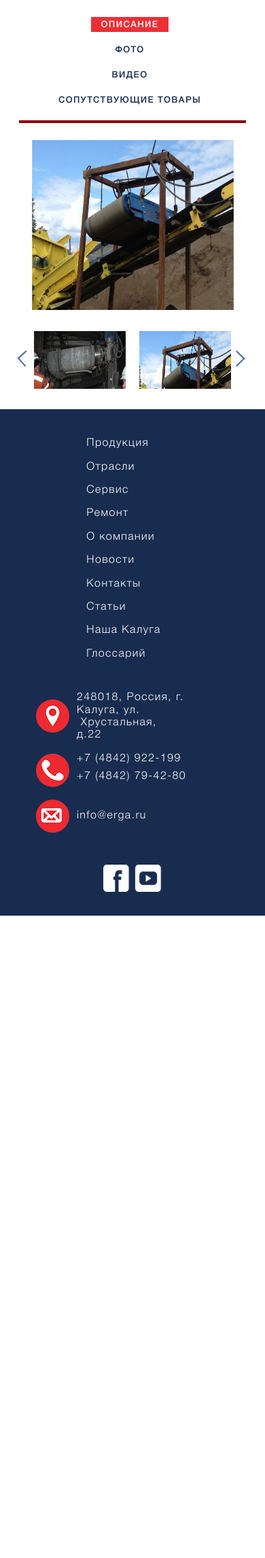
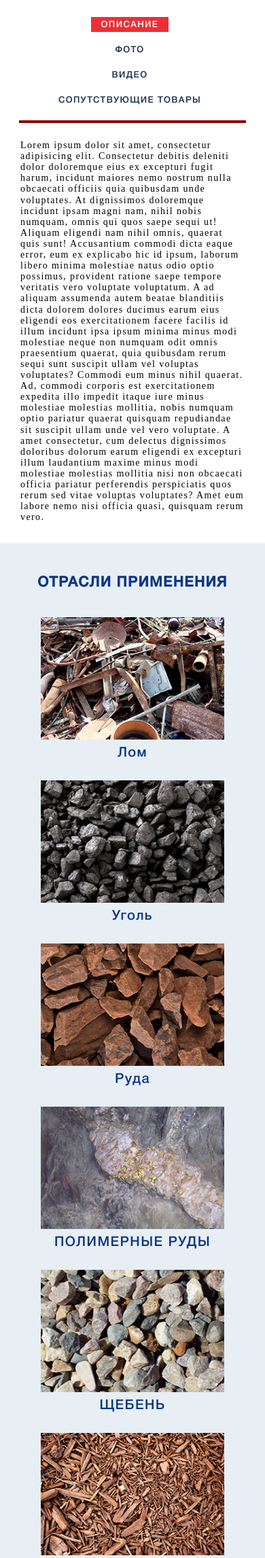
Before and after one commit to phpner/ERGA, a PHP site: page /ironSeparators.php in a window 390 px wide. Shown: the part 1817-4109 px from the top of the page at 68% size. Before the commit the page ends 3164 px from the top, so only its background shows below. Run offline with PHP 8.4, Linux system fonts and the light colour scheme.

Commit message:
one page finished

```diff
--- a/index.php
+++ b/index.php
@@ -170,7 +170,7 @@
     </div>
 </div>
 
-<div class="block_four">
+<div class="block_slider_in">
     <div class="bg"></div>
     <div class="container">
         <div class="sliderInPage">
--- a/ironSeparators.php
+++ b/ironSeparators.php
@@ -106,10 +106,10 @@
             </ul>
 
             <div class="tab-content" id="myTabContent">
-                <div class="tab-pane fade" id="description" >
+                <div class="tab-pane fade show" id="description" >
                     Lorem ipsum dolor sit amet, consectetur adipisicing elit. Consectetur debitis deleniti dolor doloremque eius ex excepturi fugit harum, incidunt maiores nemo nostrum nulla obcaecati officiis quia quibusdam unde voluptates. At dignissimos doloremque incidunt ipsam magni nam, nihil nobis numquam, omnis qui quos saepe sequi ut! Aliquam eligendi nam nihil omnis, quaerat quis sunt! Accusantium commodi dicta eaque error, eum ex explicabo hic id ipsum, laborum libero minima molestiae natus odio optio possimus, provident ratione saepe tempore veritatis vero voluptate voluptatum. A ad aliquam assumenda autem beatae blanditiis dicta dolorem dolores ducimus earum eius eligendi eos exercitationem facere facilis id illum incidunt ipsa ipsum minima minus modi molestiae neque non numquam odit omnis praesentium quaerat, quia quibusdam rerum sequi sunt suscipit ullam vel voluptas voluptates? Commodi eum minus nihil quaerat. Ad, commodi corporis est exercitationem expedita illo impedit itaque iure minus molestiae molestias mollitia, nobis numquam optio pariatur quaerat quisquam repudiandae sit suscipit ullam unde vel vero voluptate. A amet consectetur, cum delectus dignissimos doloribus dolorum earum eligendi ex excepturi illum laudantium maxime minus modi molestiae molestias mollitia nisi non obcaecati officia pariatur perferendis perspiciatis quos rerum sed vitae voluptas voluptates? Amet eum labore nemo nisi officia quasi, quisquam rerum vero.
                 </div>
-                <div class="tab-pane tab_photo fade show" id="photo" >
+                <div class="tab-pane tab_photo fade " id="photo" >
                     <div class="tab_flex">
                         <div class="slider_photo">
                             <div class="item">
@@ -166,11 +166,66 @@
 
                 </div>
 
-                <div class="tab-pane fade" id="video" >Tad number-3</div>
+                <div class="tab-pane fade" id="video" >
+                    <div class="video_box">
+                        <video width="400" height="300" controls="controls" poster="img/video.png">
+                            <source src="video/video.mp4" type='video/mp4; codecs="avc1.42E01E, mp4a.40.2"'>
+                            Тег video не поддерживается вашим браузером.
+                            <a href="video/duel.mp4">Скачайте видео</a>.
+                        </video>
+                    </div>
+                </div>
                 <div class="tab-pane fade" id="likeThis" >Tad number-4</div>
 
             </div>
         </div>
+    </div>
+</section>
+<section class="application_industries">
+    <div class="container">
+        <h2>ОТРАСЛИ ПРИМЕНЕНИЯ</h2>
+        <div class="box_items">
+            <div class="item_in">
+                <img src="img/page_pod/application/1.png" alt="Лом">
+                <p>Лом</p>
+            </div>
+
+            <div class="item_in">
+                <img src="img/page_pod/application/2.png" alt="Уголь">
+                <p>Уголь</p>
+            </div>
+
+            <div class="item_in">
+                <img src="img/page_pod/application/3.png" alt="Руда">
+                <p>Руда</p>
+            </div>
+
+            <div class="item_in">
+                <img src="img/page_pod/application/4.png" alt="ПОЛИМЕРНЫЕ РУДЫ">
+                <p>ПОЛИМЕРНЫЕ РУДЫ</p>
+            </div>
+
+            <div class="item_in">
+                <img src="img/page_pod/application/5.png" alt="ЩЕБЕНЬ">
+                <p>ЩЕБЕНЬ</p>
+            </div>
+
+            <div class="item_in">
+                <img src="img/page_pod/application/6.png" alt="ДЕРЕВООБРАБОТКИ">
+                <p>ДЕРЕВООБРАБОТКИ</p>
+            </div>
+
+            <div class="item_in">
+                <img src="img/page_pod/application/7.png" alt="СТЕКЛОБОЙ">
+                <p>СТЕКЛОБОЙ</p>
+            </div>
+
+            <div class="item_in">
+                <img src="img/page_pod/application/8.png" alt="тбо">
+                <p>тбо</p>
+            </div>
+        </div>
+
     </div>
 </section>
 <?php require_once "footer.php"?>
--- a/sass/_media.scss
+++ b/sass/_media.scss
@@ -55,7 +55,7 @@
     width: 130px;
   }
 
-  .block_four .sliderInPage .item .box{
+  .block_slider_in .sliderInPage .item .box{
   flex-flow: column wrap;
   }
   .sliderInPage  .slick-slide img{
@@ -64,17 +64,17 @@
     margin-top: 50px;
   }
 
-  .block_four .bg{
+  .block_slider_in .bg{
     width: 100%;
   }
-  .block_four .bg:after{
+  .block_slider_in .bg:after{
     display: none;
   }
 
-  .block_four .sliderInPage .item .text_in_slider{
+  .block_slider_in .sliderInPage .item .text_in_slider{
     text-align: center;
   }
-  .block_four .container {
+  .block_slider_in .container {
     padding: 4.14rem 0;
   }
 
@@ -394,7 +394,7 @@
     width: 82%;
   }
 
-  .block_four .slick-dots{
+  .block_slider_in .slick-dots{
     bottom: -140px;
   }
 
--- a/sass/lib/_slick-theme.scss
+++ b/sass/lib/_slick-theme.scss
@@ -265,9 +265,9 @@
 }
 
 
-// block_four
+// block_slider_in
 
-.block_four .slick-dots li button:before{
+.block_slider_in .slick-dots li button:before{
     font-size: 18px;
     color: #0d3785;
     opacity: 1;
@@ -281,13 +281,13 @@
     color: black;
 }
 
-.block_four .slick-dots li.slick-active button:before{
+.block_slider_in .slick-dots li.slick-active button:before{
     border: 2px solid #0d3785;
     border-radius: 50%;
     color: red;
     opacity: 1;
 }
 
-.block_four .slick-dots{
+.block_slider_in .slick-dots{
     bottom: -198px;
 }
--- a/sass/main.scss
+++ b/sass/main.scss
@@ -402,18 +402,18 @@ header{
   opacity: 1;
 }
 
-.block_four{
+.block_slider_in{
   position: relative;
 }
 
-.block_four .bg{
+.block_slider_in .bg{
   position: absolute;
   width: 60%;
   height: 100%;
   background: #182c4f;
 }
 
-.block_four .bg:after{
+.block_slider_in .bg:after{
   content: '';
   height: 100%;
   width: 300px;
@@ -423,26 +423,26 @@ header{
   transform: skewX(16deg);
 }
 
-.block_four .container{
+.block_slider_in .container{
   padding: 7.14rem 0;
 }
 
-.block_four .sliderInPage .item .box{
+.block_slider_in .sliderInPage .item .box{
   display: flex;
 }
 
-.block_four .sliderInPage .item .text_in_slider{
+.block_slider_in .sliderInPage .item .text_in_slider{
   flex-basis: 50%;
 }
 
-.block_four .sliderInPage .item .text_in_slider h3{
+.block_slider_in .sliderInPage .item .text_in_slider h3{
   color: $white;
   margin-bottom: 60px;
   font-size: 2rem;
   font-family: CyrMedium,Arial;
 }
 
-.block_four .sliderInPage .item .text_in_slider p{
+.block_slider_in .sliderInPage .item .text_in_slider p{
   color: $white;
   font-size: 1.4rem;
   font-family: CyrMedium,Arial;
--- a/sass/pages/pod.scss
+++ b/sass/pages/pod.scss
@@ -107,6 +107,10 @@
   height: 100%;
 }
 
+#video{
+  text-align: center;
+}
+
 .nav_slider {
   width: 200px;
   display: flex;
@@ -200,6 +204,59 @@
   width: 100%;
   height: 100%;
 }
+
+.application_industries{
+  background: #e7eef4;
+  padding-top: 90px;
+  padding-bottom: 150px;
+}
+
+.application_industries h2{
+  color: $blue;
+  font-size: 2rem;
+  font-family: CyrMedium,Arial;
+  margin-bottom: 20px;
+}
+
+.application_industries .box_items{
+  display: flex;
+  flex-flow: row wrap;
+  justify-content: center;
+}
+
+.application_industries .box_items .item_in{
+  width: 270px;
+  height: 180px;
+  margin: 30px 5px;
+}
+
+.application_industries .box_items .item_in:hover{
+  cursor: pointer;
+}
+
+.application_industries .box_items .item_in img{
+  width: 100%;
+  height: 100%  ;
+
+}
+
+.application_industries .box_items .item_in p{
+  text-align: center;
+  font-size: 20px;
+  font-family: CyrMedium,Arial;
+  color: $blue;
+  padding: 8px 0;
+  transition: all .4s;
+  margin-top: -3px;
+}
+
+.application_industries .box_items .item_in:hover p{
+  background: $red;
+  color: #fff;
+
+}
+
+
 /*==========  Desktop First Method  ==========*/
 
 /* Large Devices, Wide Screens */
@@ -241,6 +298,16 @@
   }
   .nav_slider .item{
     //height: 120px;
+  }
+
+  .application_industries h2{
+    text-align: center;
+  }
+
+  .application_industries {
+    background: #e7eef4;
+    padding-top: 40px;
+    padding-bottom: 60px;
   }
 }
 
@@ -347,6 +414,19 @@
   .block_tab_panel .nav-tabs .nav-link{
     font-size: 13px;
   }
+  .video_box video{
+    width: 100%;
+  }
+
+  .application_industries h2{
+    font-size: 1.5em;
+    margin-bottom: 7px;
+  }
+
+  .application_industries {
+    padding-top: 17px;
+    padding-bottom: 25px;
+  }
 }
 
 /* Custom, iPhone Retina */
```
Also changed, not shown: seporator.php (added, +7 -0 lines), css/main.css, img/page_pod/application/1.png (added), img/page_pod/application/2.png (added), img/page_pod/application/3.png (added), img/page_pod/application/4.png (added), img/page_pod/application/5.png (added), img/page_pod/application/6.png (added), img/page_pod/application/7.png (added), img/page_pod/application/8.png (added).
